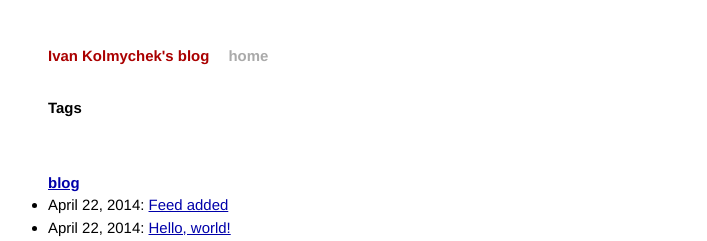
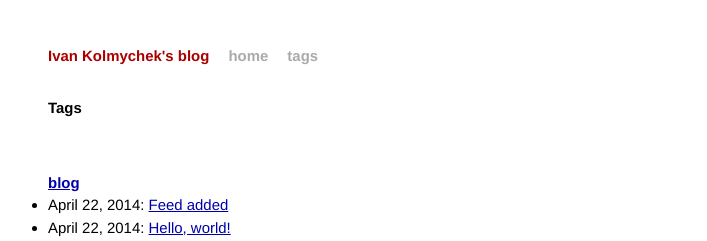
Before and after one commit to ivan-kolmychek/ivan-kolmychek.github.io, a Jekyll site: the page built from tags/index.html, in a window 1280 px wide. Shown: the top 241 px of the page, without its empty margins (278-985 px from the left). Built offline with Jekyll 4.4.1, drawn with Linux system fonts in a browser that asks for light colours; Markdown is read by kramdown in place of the engine named in the settings.

Commit message:
link to tags page added to menu

```diff
--- a/_layouts/default.html
+++ b/_layouts/default.html
@@ -19,6 +19,7 @@
           <div class="header">
             <h1 class="title"><a href="/">{{ site.name }}</a></h1>
             <a class="extra" href="/">home</a>
+            <a class="extra" href="/tags/">tags</a>
           </div>
 
           {{ content }}
```
